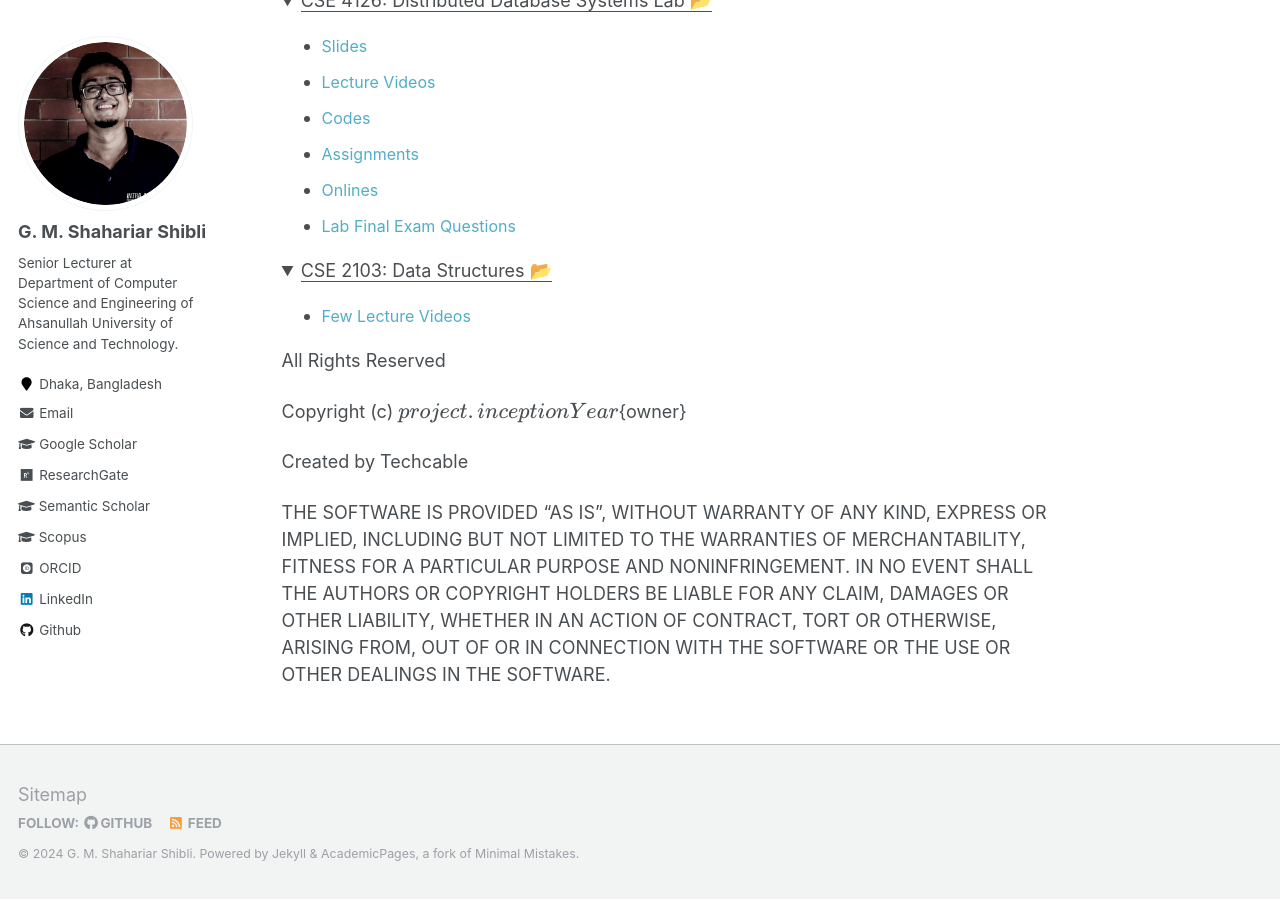
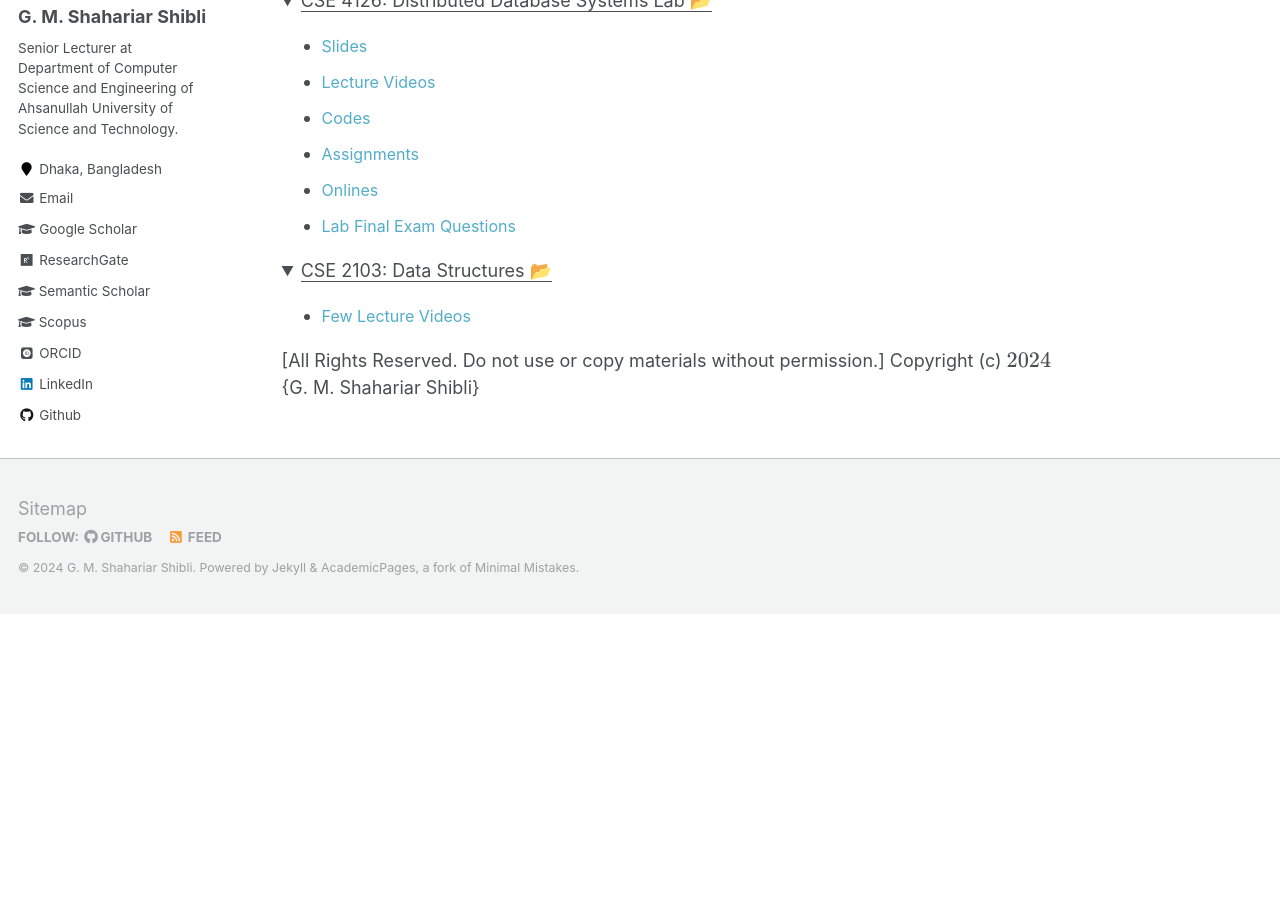
Before and after one commit to shahariar-shibli/shahariar-shibli.github.io, a Jekyll site: the page built from _pages/teaching.md, in a window 1280 px wide and 900 px high, scrolled down 1495 px. Built offline with Jekyll 4.4.1, drawn with Linux system fonts in a browser that asks for light colours; some web fonts are replaced; formulas are drawn with MathJax 3; after the commit the page ends 2109 px from its top, so only the background shows below that.

Commit message:
Update teaching.md

```diff
--- a/_pages/teaching.md
+++ b/_pages/teaching.md
@@ -199,16 +199,5 @@ genetic combined approaches to computing applications.
 	</ul>
 </details>
 
-All Rights Reserved
-
-Copyright (c) ${project.inceptionYear} ${owner}
-
-Created by Techcable
-
-THE SOFTWARE IS PROVIDED "AS IS", WITHOUT WARRANTY OF ANY KIND, EXPRESS OR
-IMPLIED, INCLUDING BUT NOT LIMITED TO THE WARRANTIES OF MERCHANTABILITY,
-FITNESS FOR A PARTICULAR PURPOSE AND NONINFRINGEMENT. IN NO EVENT SHALL THE
-AUTHORS OR COPYRIGHT HOLDERS BE LIABLE FOR ANY CLAIM, DAMAGES OR OTHER
-LIABILITY, WHETHER IN AN ACTION OF CONTRACT, TORT OR OTHERWISE, ARISING FROM,
-OUT OF OR IN CONNECTION WITH THE SOFTWARE OR THE USE OR OTHER DEALINGS IN
-THE SOFTWARE.
+[All Rights Reserved. Do not use or copy materials without permission.]
+Copyright (c) ${2024} ${G. M. Shahariar Shibli}
```
